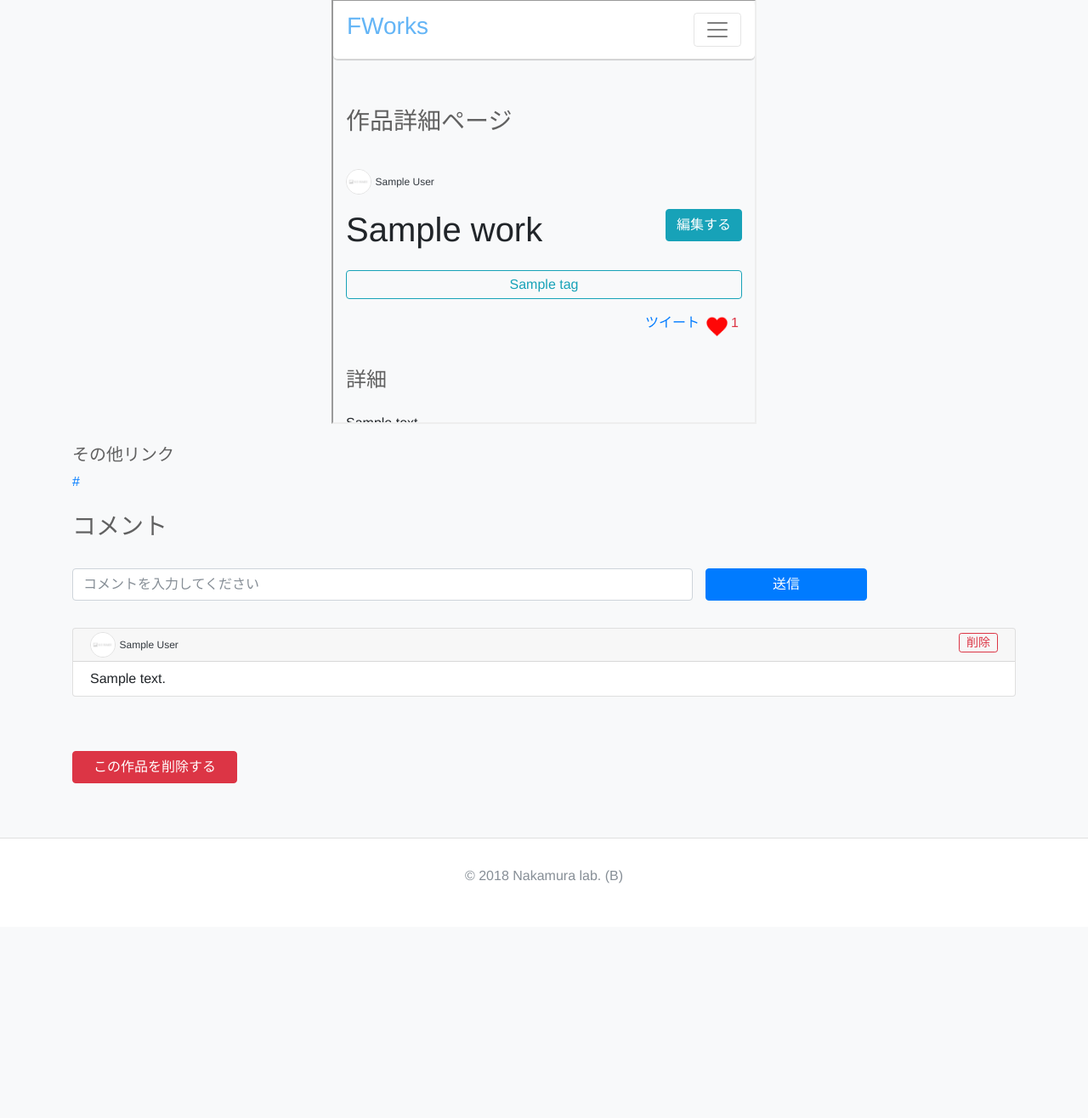
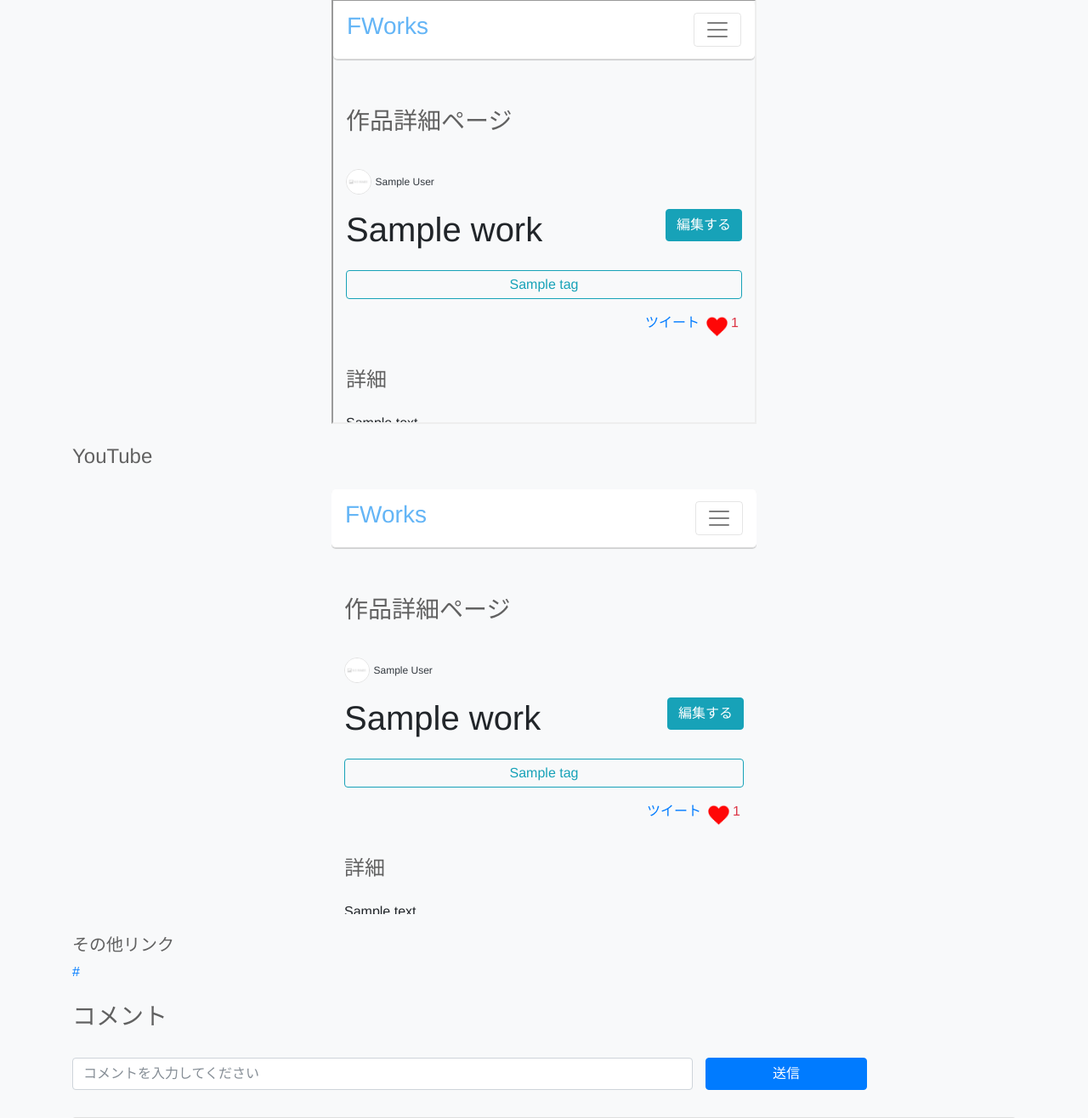
Before and after one commit to fms-works/fworks, a PHP site: page /work/show.php?id=1 in a window 1280 px wide. Shown: the part 1309-2625 px from the top of the page at 85% size. Before the commit the page ends 2349 px from the top, so only its background shows below. Run offline with PHP 8.4, Linux system fonts and the light colour scheme; the visitor is signed in with stand-in values (Sample User, id 1); tables that the repository leaves empty or names only in its code hold one stand-in row (values such as "Sample post"); data that the repository does not hold is empty; some libraries are stand-ins or nearby versions.

Commit message:
add youtube link

```diff
--- a/assets/css/style.css
+++ b/assets/css/style.css
@@ -151,6 +151,18 @@ body {
   margin: 0 auto;
 }
 
+.yt-display-wrapper {
+  overflow-x: auto;
+}
+
+.yt-display {
+  display: block;
+  height: 500px;
+  width: auto;
+  min-width: 500px;
+  margin: 0 auto;
+}
+
 /*
  * 作品投稿ページ
  */
--- a/work/show.php
+++ b/work/show.php
@@ -186,7 +186,7 @@ try {
 <?php // リンク ?>
 <div class="my-4">
   <h4 class="py-0 my-4 page-title">リンク</h4>
-  <?php if (empty($work['github_link']) && empty($work['openprocessing_link']) && empty($work['link'])): ?>
+  <?php if (empty($work['github_link']) && empty($work['openprocessing_link']) && empty($work['youtube_link']) && empty($work['link'])): ?>
     <p>リンクはありません</p>
   <?php else: ?>
     <?php if (!empty($work['github_link'])): ?>
@@ -198,10 +198,15 @@ try {
     <?php // OpenProcessingの表示 ?>
     <?php if (!empty($work['openprocessing_link'])): ?>
       <h4 class="py-0 my-4 page-title">OpenProcessing</h4>
-      <div class="openprocessing_demo">
-        <div class="my-2 op-display-wrapper">
-          <iframe src="<?php echo $work['openprocessing_link']; ?>/embed/" class="op-display"></iframe>
-        </div>
+      <div class="my-2 op-display-wrapper">
+        <iframe src="<?php echo $work['openprocessing_link']; ?>/embed/" class="op-display"></iframe>
+      </div>
+    <?php endif; ?>
+    <?php // OpenProcessingの表示 ?>
+    <?php if (!empty($work['youtube_link'])): ?>
+      <h4 class="py-0 my-4 page-title">YouTube</h4>
+      <div class="my-2 yt-display-wrapper">
+        <iframe src="<?php echo $work['youtube_link']; ?>" class="yt-display" frameborder="0" allowfullscreen></iframe>
       </div>
     <?php endif; ?>
     <?php if (!empty($work['link'])): ?>
--- a/work/update.php
+++ b/work/update.php
@@ -75,6 +75,7 @@ $new_link   = !empty($_POST['link'])   ? h($_POST['link'])   : '';
 $new_detail = !empty($_POST['detail']) ? h($_POST['detail']) : '';
 $new_glink  = !empty($_POST['glink'])  ? h($_POST['glink'])  : '';
 $new_oplink = !empty($_POST['oplink']) ? h($_POST['oplink']) : '';
+$new_ytlink = !empty($_POST['ytlink']) ? h($_POST['ytlink']) : '';
 
 $date = date("Y-m-d H:i:s");
 
@@ -88,11 +89,12 @@ try {
       detail=?,
       github_link=?,
       openprocessing_link=?,
+      youtube_link=?,
       updated_at=?
     WHERE id=?"
   );
   $sql->execute(
-    array($new_title, $new_link, $new_detail, $new_glink, $new_oplink, $date, $work_id)
+    array($new_title, $new_link, $new_detail, $new_glink, $new_oplink, $new_ytlink, $date, $work_id)
   );
 } catch (PDOException $e) {
   echo 'MySQL connection failed: ' . $e->getMessage();
```
Also changed, not shown: work/_work-form.php (+7 -0 lines), work/create.php (+4 -3 lines).
